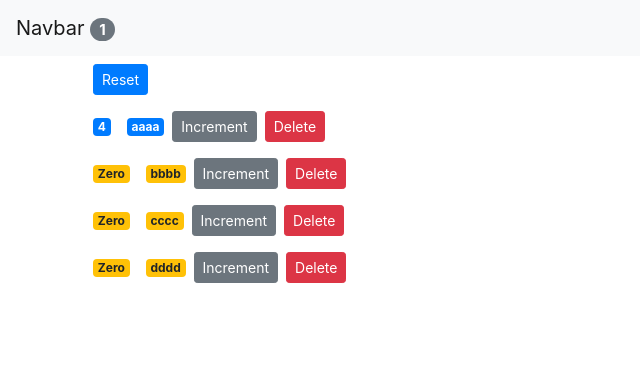
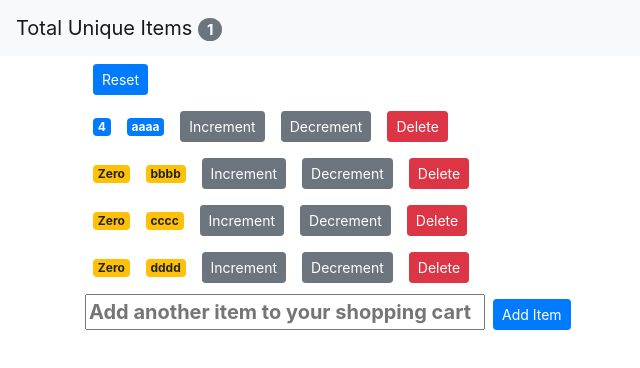
Before and after one commit to joeysaha/ShoppingList, a React (Create React App) app: page / in a window 1280 px wide. Shown: the top 368 px of the page, without its empty margins (0-640 px from the left). Built offline with nearby package versions, Linux system fonts and the light colour scheme.

Commit message:
added a functioning add item button that adds an item to the list with whatever name you want at a starting counter of zero

```diff
--- a/src/App.js
+++ b/src/App.js
@@ -32,11 +32,20 @@ class App extends Component {
   constructor() {
     super();
     console.log('App - Constructor');
-  }
+  };
 
   componentDidMount() {
     console.log('App - Mounted');
+  };
 
+  handleAddItem = (itemName) => {
+    const counters = [...this.state.counters]
+    const lastIndex = counters.length;
+    counters.push({})
+    counters[lastIndex]["name"] = itemName;
+    counters[lastIndex].id = lastIndex;
+    counters[lastIndex].value = 0;
+    this.setState({counters});
   }
 
   handleReset = () => {
@@ -56,10 +65,25 @@ class App extends Component {
       ...counter
     };
     counters[index].value++;
-    console.log(this.state.counters[0]);
+    // console.log(this.state.counters[0]);
     this.setState({
       counters
     });
+  };
+
+  handleDecrement = (counter) => {
+    const counters = [...this.state.counters];
+    const index = counters.indexOf(counter);
+    if (counters[index].value > 0) {
+      counters[index] = {
+        ...counter
+      };
+      counters[index].value--;
+      console.log(this.state.counters[index]);
+      this.setState({
+        counters
+      });
+    }
   };
 
   handleDelete = (counterId) => {
@@ -76,7 +100,14 @@ class App extends Component {
       <React.Fragment>
         <NavBar totalCounters={this.state.counters.filter(c => c.value > 0).length}/>
         <main className="container">
-          <Counters counters={this.state.counters} onReset={this.handleReset} onIncrement={this.handleIncrement} onDelete={this.handleDelete}/>
+          <Counters
+            counters={this.state.counters}
+            onReset={this.handleReset}
+            onIncrement={this.handleIncrement}
+            onDelete={this.handleDelete}
+            onDecrement={this.handleDecrement}
+            onAddItem={this.handleAddItem}
+          />
         </main>
       </React.Fragment>
     );
--- a/src/components/counter.jsx
+++ b/src/components/counter.jsx
@@ -50,7 +50,7 @@ export default class Counter extends Component {
         // this.getBadgeClasses();
         // console.log('props', this.props);
 
-        console.log('Counter - Rendered');
+        // console.log('Counter - Rendered');
 
 
         return (
@@ -73,9 +73,15 @@ export default class Counter extends Component {
             <button
                 // onClick={ (product) => {this.handleIncrement(product)}}
                 onClick={() => this.props.onIncrement(this.props.counter)}
-                className="btn btn-secondary btn-sm"
+                className={this.getButtonClassName()}
             >
                 Increment
+            </button>
+            <button
+                onClick={() => this.props.onDecrement(this.props.counter)}
+                className={this.getButtonClassName()}
+            >
+                Decrement
             </button>
             <button
                 onClick={() => this.props.onDelete(this.props.counter.id)}
@@ -86,6 +92,10 @@ export default class Counter extends Component {
           </div>
         );
     };
+
+    getButtonClassName() {
+        return "btn btn-secondary btn-sm m-2"
+    }
 
     getBadgeClasses() {
         let classes = "badge m-2 badge-";
--- a/src/components/counters.jsx
+++ b/src/components/counters.jsx
@@ -2,10 +2,16 @@ import React, { Component } from 'react';
 import Counter from './counter';
 
 class Counters extends Component {
+    styles = {
+        fontWeight: "bold",
+        fontSize: 20,
+        width: "400px"
+    }
+
     render() {
         console.log("Counter - Rendered");
 
-        const { onReset, counters, onDelete, onIncrement } = this.props;
+        const { onReset, counters, onDelete, onIncrement, onDecrement, onAddItem } = this.props;
 
         return (
           <div>
@@ -24,10 +30,25 @@ class Counters extends Component {
                     // id={counter.id}
                     onIncrement={onIncrement}
                     counter={counter}
+                    onDecrement={onDecrement}
                 >
                     {/* <h4>Counter #{counter.id}</h4> */}
                 </Counter>
             ))}
+
+            <div>
+                <input type="text" placeholder="Add another item to your shopping cart" style={this.styles}/>
+                <button
+                    onClick={ () => {
+                        const inputField = document.querySelector('input');
+                        onAddItem(inputField.value);
+                        inputField.value = '';
+                    }}
+                    className="btn btn-primary btn-sm m-2"
+                >
+                    Add Item
+                </button>
+            </div>
           </div>
         );
     }
--- a/src/components/navbar.jsx
+++ b/src/components/navbar.jsx
@@ -2,11 +2,10 @@ import React, { Component } from 'react';
 
 // Stateless Functional Component
 const NavBar = ({ totalCounters }) => {
-    console.log('NavBar - Rendered');
-
+    // console.log('NavBar - Rendered');
     return (
         <nav className="navbar navbar-light bg-light">
-        <a className="navbar-brand" href="#">Navbar{" "} <span className="badge badge-pill badge-secondary">{totalCounters}</span></a>
+        <a className="navbar-brand" href="#">Total Unique Items{" "} <span className="badge badge-pill badge-secondary">{totalCounters}</span></a>
     </nav> );
     // the span would normally have "this.props.totalCounters" but since this is a SFC, it only works for class components so we don't need it. Use SFC for components that don't need state
 };
```
